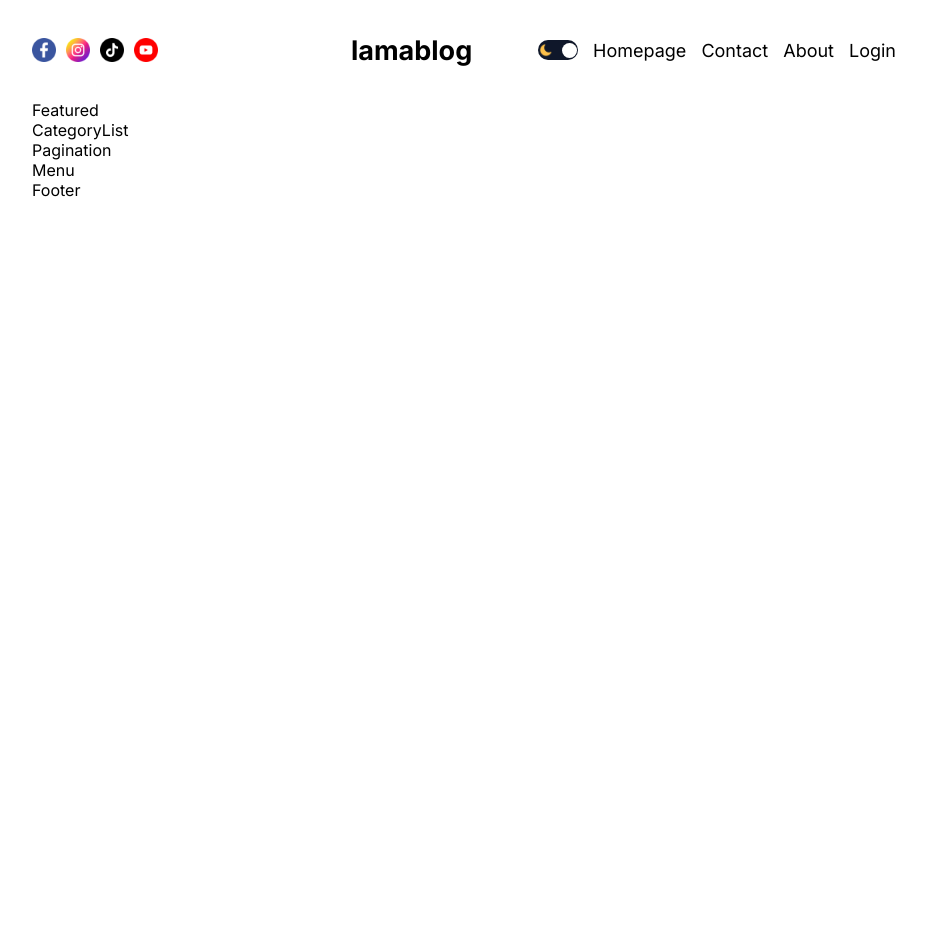
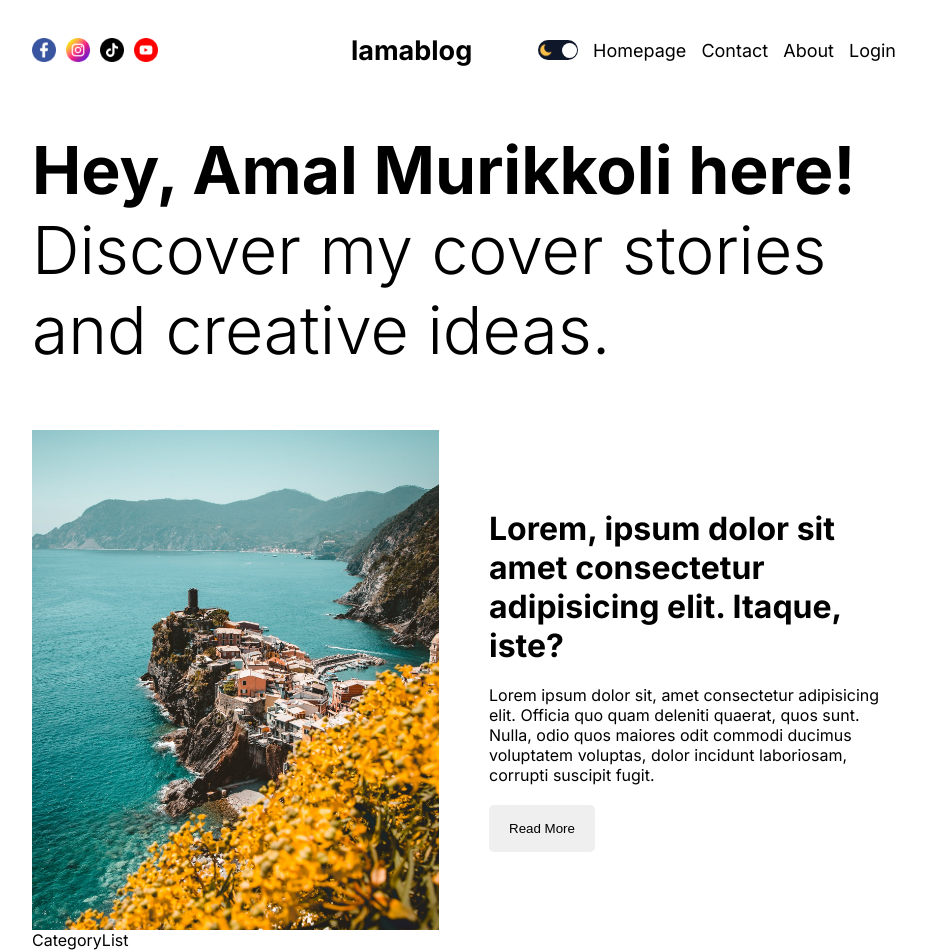
Before and after one commit to Amal221200/next13-blog, a Next.js app: page / in a window 1280 px wide. Shown: the top 952 px of the page, without its empty margins (176-1102 px from the left). Before the commit the page ends 800 px from the top, so only its background shows below. Built offline with nearby package versions, Linux system fonts and the light colour scheme.

Commit message:
Featured component

```diff
--- a/src/components/featured/Featured.jsx
+++ b/src/components/featured/Featured.jsx
@@ -1,10 +1,23 @@
+import Image from "next/image";
 import styles from "./featured.module.css";
 
 const Featured = () => {
   return (
-    <header className={styles.container}>
-      Featured
-    </header>
+    <div className={styles.container}>
+      <h1 className={styles.title}>
+        <b>Hey, Amal Murikkoli here!</b> Discover my cover stories and creative ideas.
+      </h1>
+      <div className={styles.post}>
+        <div className={styles.imgContainer}>
+          <Image src="/p1.jpeg" fill alt="post1" className={styles.image} />
+        </div>
+        <div className={styles.textContainer}>
+          <h1 className={styles.postTitle}>Lorem, ipsum dolor sit amet consectetur adipisicing elit. Itaque, iste?</h1>
+          <p className={styles.postDesc}>Lorem ipsum dolor sit, amet consectetur adipisicing elit. Officia quo quam deleniti quaerat, quos sunt. Nulla, odio quos maiores odit commodi ducimus voluptatem voluptas, dolor incidunt laboriosam, corrupti suscipit fugit.</p>
+          <button className={styles.button} type="button">Read More</button>
+        </div>
+      </div>
+    </div>
   )
 }
 export default Featured
--- a/src/components/featured/featured.module.css
+++ b/src/components/featured/featured.module.css
@@ -1 +1,49 @@
-.container {}
+.container {
+    margin-top: 30px;
+}
+
+.title {
+    font-size: 66px;
+    font-weight: 300;
+}
+
+
+
+.post {
+    margin-top: 60px;
+    display: flex;
+    align-items: center;
+    gap: 50px;
+}
+
+.imgContainer {
+    flex: 1;
+    height: 500px;
+    position: relative;
+}
+
+.image {
+    object-fit: cover;
+}
+
+.textContainer {
+    flex: 1;
+    display: flex;
+    flex-direction: column;
+    /* align-items: flex-start; */
+    gap: 20px;
+}
+
+.postDec {
+    font-size: 20px;
+    font-weight: 300;
+    color: var(--softTextColor);
+}
+
+.button {
+    padding: 16px 20px;
+    border: none;
+    border-radius: 5px;
+    width: max-content;
+    cursor: pointer;
+}
```
Also changed, not shown: src/components/authLinks/authLinks.module.css (line endings or trailing spaces).
